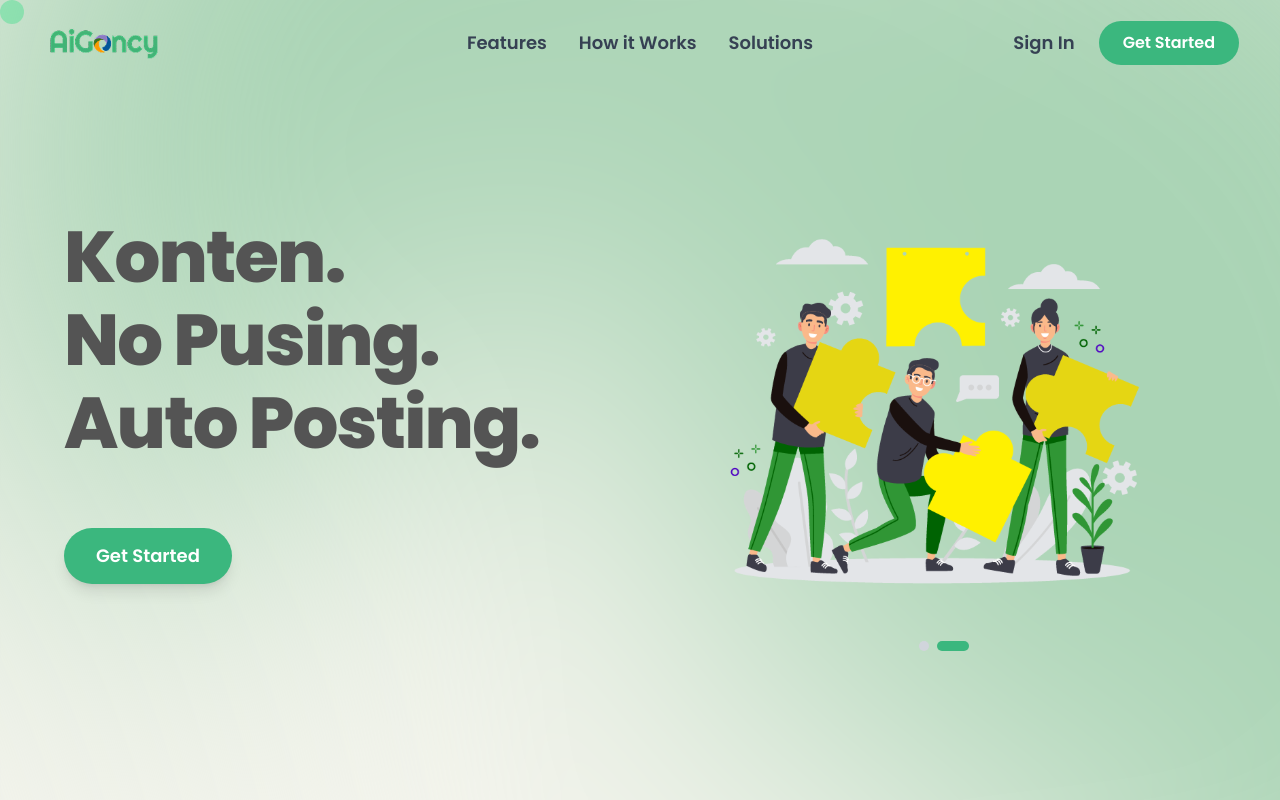
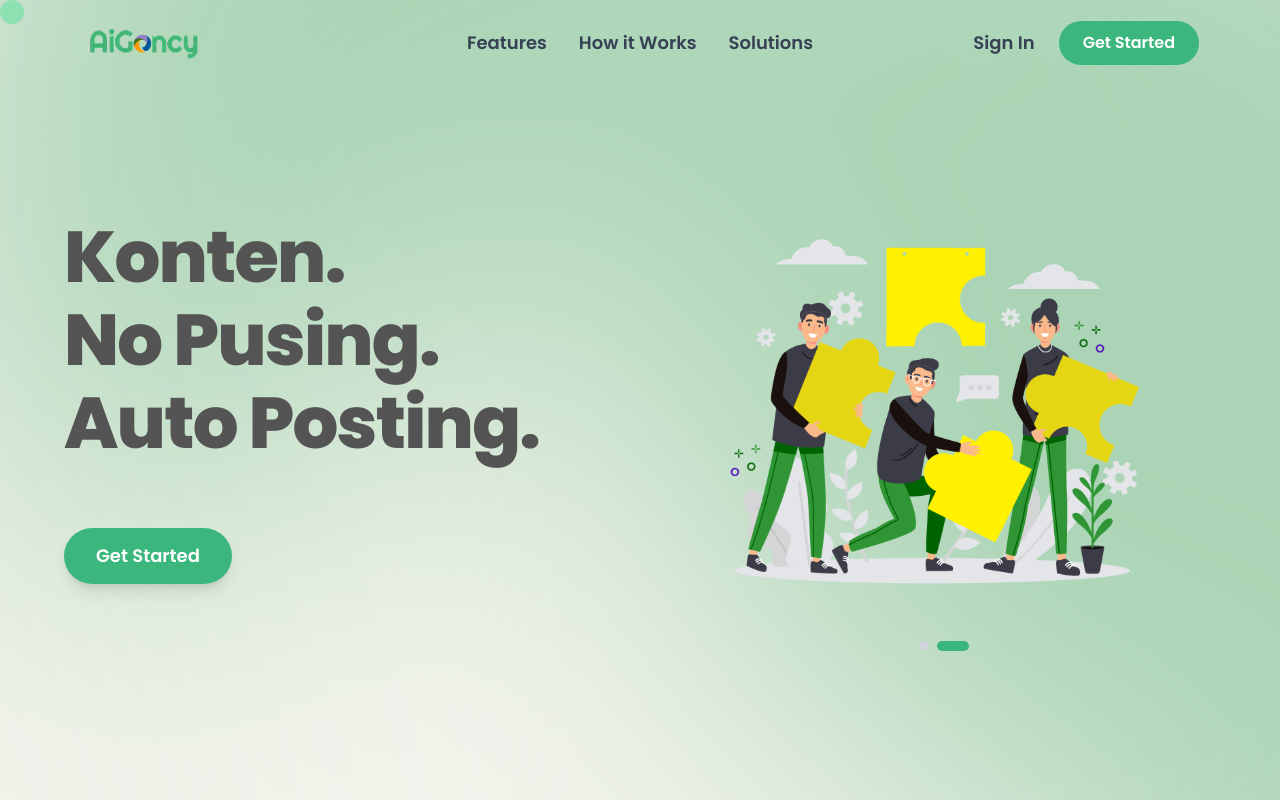
Before and after one commit to Mohmedalfin/marketing-ai, a React (Vite) app: page / in a window 1280 px wide. Shown: the top 800 px of the page. Built offline with nearby package versions, Linux system fonts and the light colour scheme.

Commit message:
Fix routing 404 with vercel.json

```diff
--- a/src/components/Fragments/Navbar.tsx
+++ b/src/components/Fragments/Navbar.tsx
@@ -36,8 +36,8 @@ export default function Navbar({ variant = "landing" }: { variant?: string }) {
         className={`mx-auto flex w-full items-center justify-between transition-all duration-300 border
         ${
           isScrolled
-            ? "max-w-[1400px] rounded-full border-gray-200/70 bg-white/85 px-8 py-3.5 shadow-[0_4px_24px_rgb(0,0,0,0.08)] backdrop-blur-md"
-            : "max-w-[1560px] border-transparent bg-transparent px-10 py-5"
+            ? "max-w-[1400px] rounded-full border-gray-200/70 bg-white/85 px-6 lg:px-8 py-3.5 shadow-[0_4px_24px_rgb(0,0,0,0.08)] backdrop-blur-md"
+            : "max-w-[1560px] border-transparent bg-transparent px-6 sm:px-10 md:px-12 lg:px-16 xl:px-20 py-5"
         }`}
       >
         {/* Logo */}
@@ -185,8 +185,8 @@ export default function Navbar({ variant = "landing" }: { variant?: string }) {
 
         {/* Mobile Menu */}
         <div
-          className={`absolute left-0 right-0 top-full mt-3 md:hidden bg-white rounded-2xl shadow-xl transition-all
-          ${isOpen ? "max-h-80 opacity-100 visible" : "max-h-0 opacity-0 invisible"}
+          className={`absolute left-4 right-4 top-full mt-3 md:hidden bg-white rounded-2xl shadow-xl transition-all
+          ${isOpen ? "max-h-[30rem] opacity-100 visible" : "max-h-0 opacity-0 invisible"}
         `}
         >
           <div className="flex flex-col gap-4 p-6">
```
